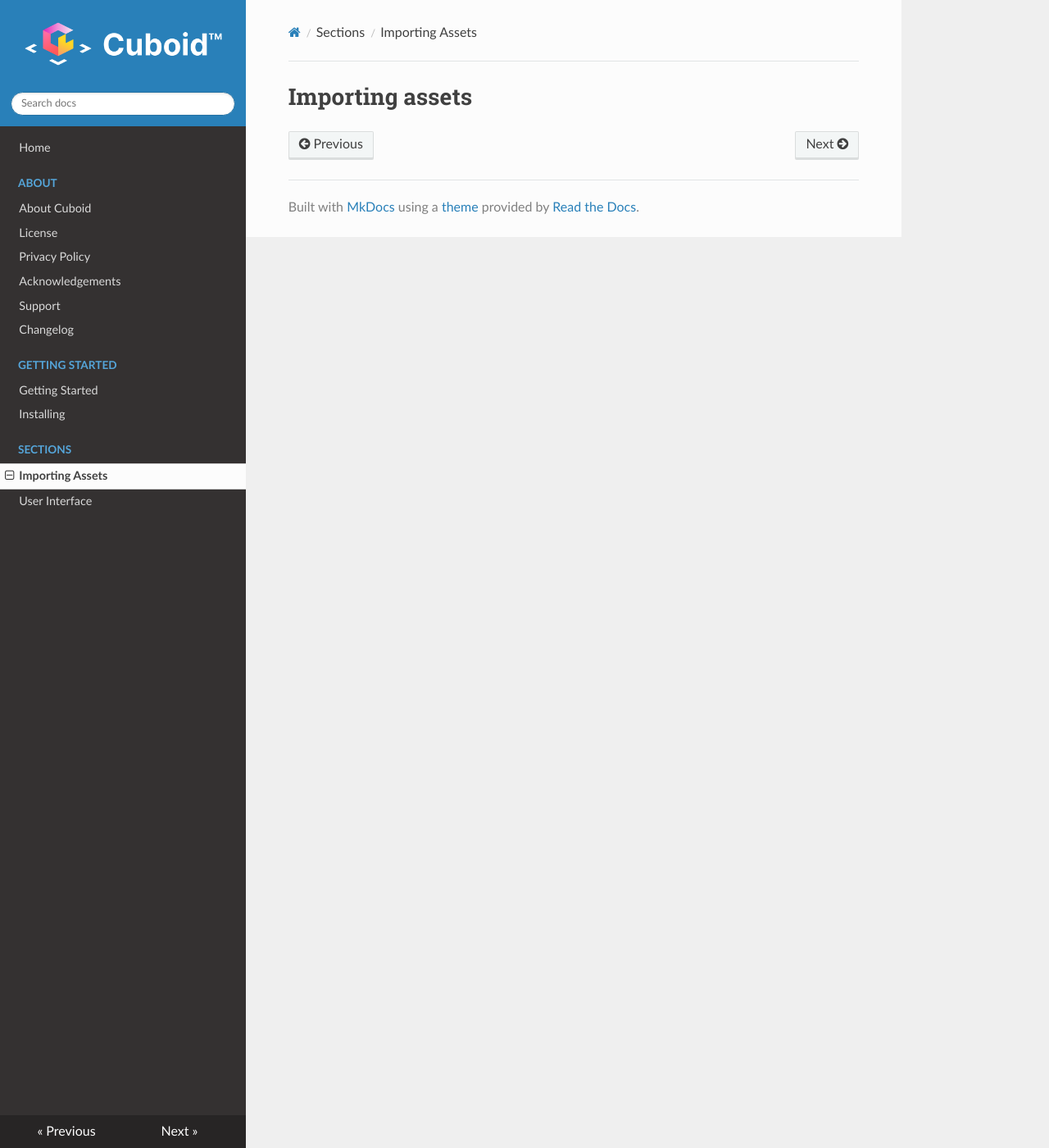
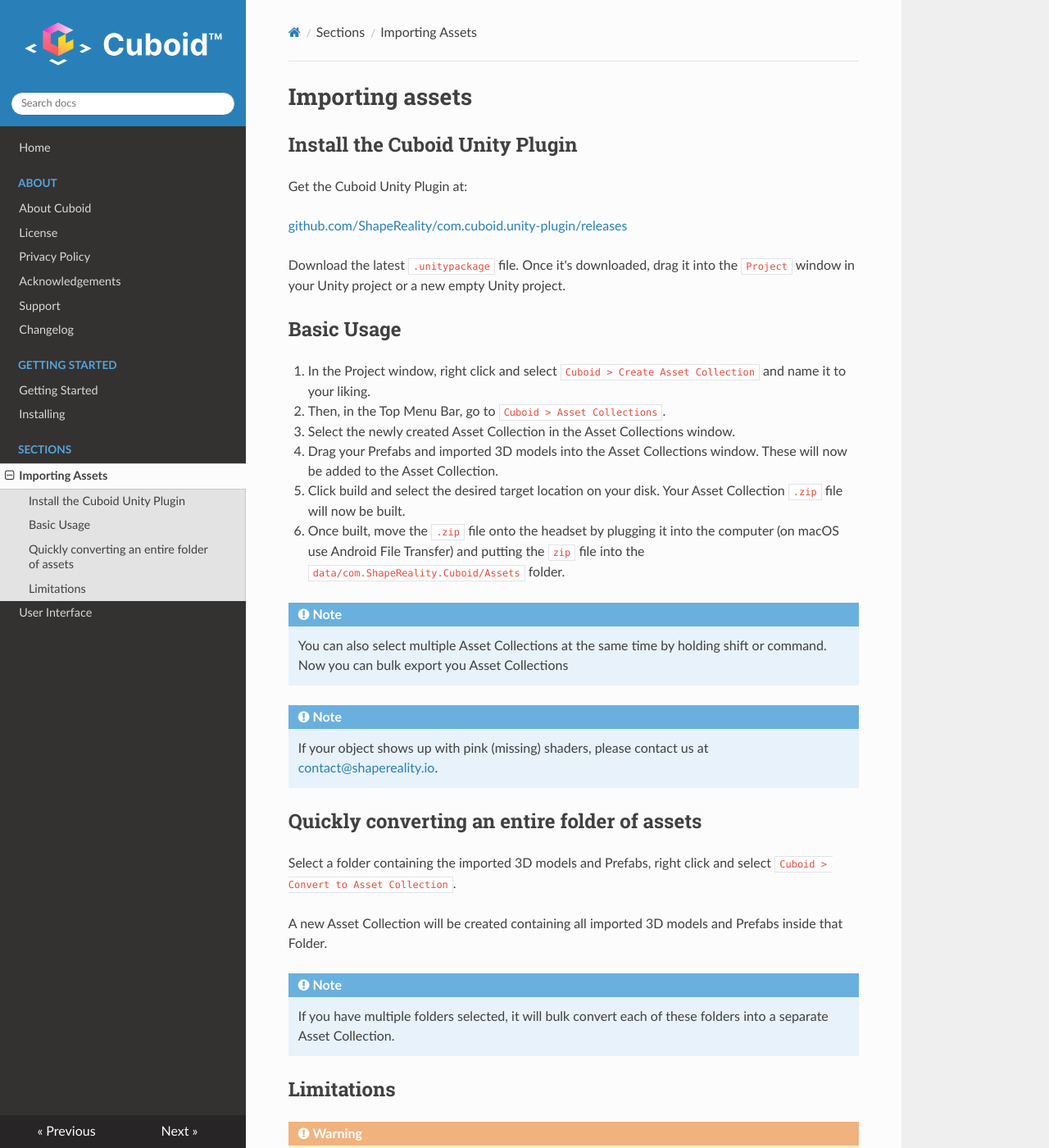
Before and after one commit to ShapeReality/cuboid-docs, an MkDocs documentation site: the page built from docs/sections/importing.md, in a window 1280 px wide and 1400 px high. Shown: the whole window at 82% size. Built offline with MkDocs 1.6.1, drawn with Linux system fonts in a browser that asks for light colours; nearby versions of some CDN libraries; some of the changed text lies outside the part shown.

Commit message:
added importing assets

```diff
--- a/docs/sections/importing.md
+++ b/docs/sections/importing.md
@@ -1 +1,46 @@
 # Importing assets
+
+## Install the Cuboid Unity Plugin
+
+Get the Cuboid Unity Plugin at:
+
+[github.com/ShapeReality/com.cuboid.unity-plugin/releases](https://github.com/ShapeReality/com.cuboid.unity-plugin/releases)
+
+Download the latest `.unitypackage` file. Once it's downloaded, drag it into the `Project` window in your Unity project or a new empty Unity project.
+
+## Basic Usage
+
+1. In the Project window, right click and select `Cuboid > Create Asset Collection` and name it to your liking.
+
+2. Then, in the Top Menu Bar, go to `Cuboid > Asset Collections`.
+
+3. Select the newly created Asset Collection in the Asset Collections window.
+
+4. Drag your Prefabs and imported 3D models into the Asset Collections window. These will now be added to the Asset Collection.
+
+5. Click build and select the desired target location on your disk. Your Asset Collection `.zip` file will now be built.
+
+6. Once built, move the `.zip` file onto the headset by plugging it into the computer (on macOS use Android File Transfer) and putting the `zip` file into the `data/com.ShapeReality.Cuboid/Assets` folder.
+
+!!!Note
+    You can also select multiple Asset Collections at the same time by holding shift or command. Now you can bulk export you Asset Collections
+
+!!!Note
+    If your object shows up with pink (missing) shaders, please contact us at [contact@shapereality.io](mailto:contact@shapereality.io).
+
+## Quickly converting an entire folder of assets
+
+Select a folder containing the imported 3D models and Prefabs, right click and select `Cuboid > Convert to Asset Collection`.
+
+A new Asset Collection will be created containing all imported 3D models and Prefabs inside that Folder.
+
+!!!Note
+    If you have multiple folders selected, it will bulk convert each of these folders into a separate Asset Collection.
+
+## Limitations
+
+!!!Warning
+    Make sure the Unity version matches the Unity version of the application.
+
+!!!Warning
+    The app is built on the URP (Universal Rendering Pipeline) and supports only assets that are built with compatible shaders.
```
